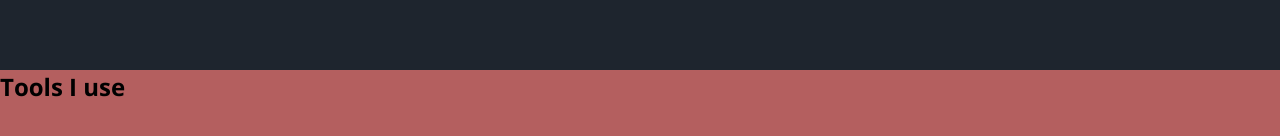
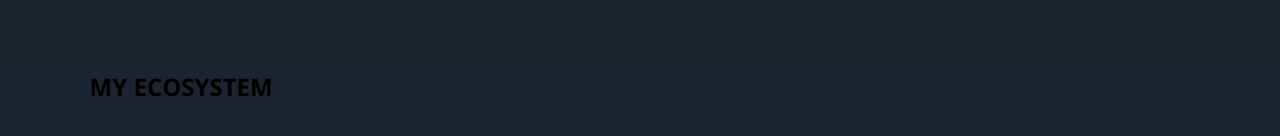
Before and after one commit to NTiger07/portfolio-react, a React (Create React App) app: page / in a window 1280 px wide. Shown: the part 1290-1426 px from the top of the page. Built offline with nearby package versions, Linux system fonts and the light colour scheme.

Commit message:
Skills skeleton start

```diff
--- a/src/components/Skills.css
+++ b/src/components/Skills.css
@@ -1,5 +1,6 @@
 .skills_section {
+  padding-left: 7vw;
+  padding-right: 7vw;
   height: 40vh;
-  /* background-color: #1b2430; */
-  background-color: rgb(180, 95, 95);
+  background-color: #1b2430;
 }
--- a/src/components/Skills.jsx
+++ b/src/components/Skills.jsx
@@ -5,7 +5,7 @@ class Skills extends Component {
   render() {
     return (
       <div className="skills_section">
-        <h2>Tools I use</h2>
+        <h2>MY ECOSYSTEM</h2>
       </div>
     );
   }
```
